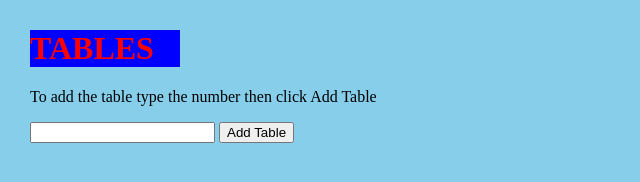
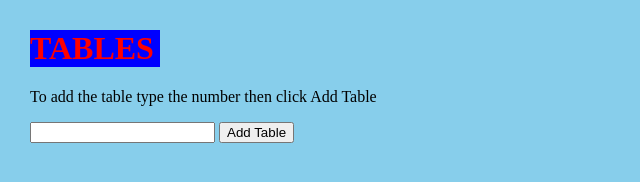
Before and after one commit to sunita-code/hello-html, a plain HTML site: page createTable.html in a window 1280 px wide. Shown: the full height of the page, 0-640 px from the left. Drawn offline with Linux system fonts and the light colour scheme.

Commit message:
Add files via upload

```diff
--- a/createTable.html
+++ b/createTable.html
@@ -24,16 +24,12 @@
 	</script>
 
 
-	<h1 style="background-color: blue;color: red;width: 150px">TABLES</h1>
+	<h1 style="background-color: blue;color: red;width: 130px">TABLES</h1>
 	<p> To add the table type the number then click Add Table</p>
-
-
-
 
 	<input type="text"  id="element" value="">
 
 	<button  onclick="createTable()">Add Table</button><br>
-
 	<script>
 		function createTable() {
 			var btn = document.createElement("button");
```
